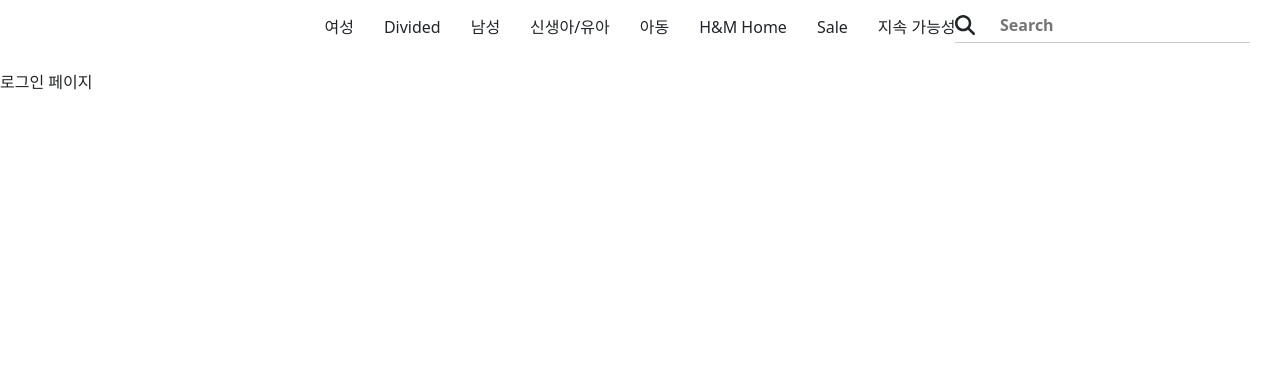
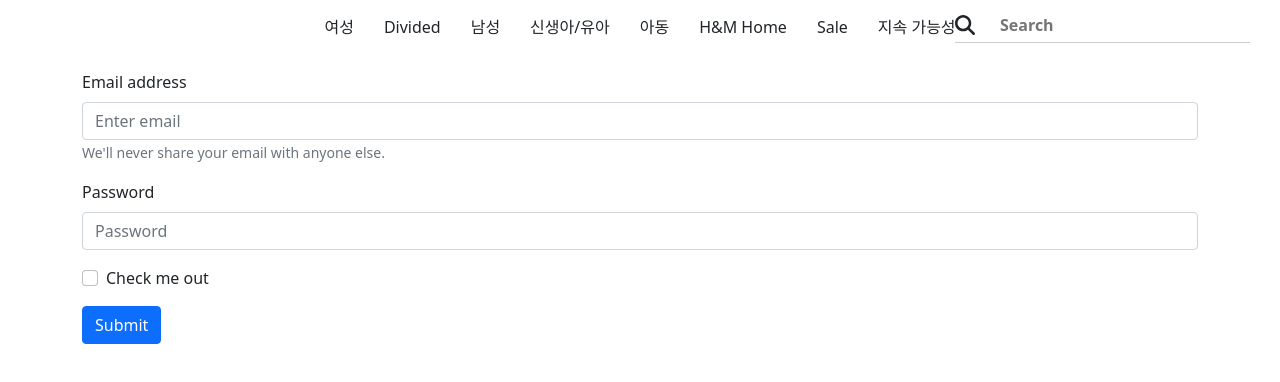
Before and after one commit to yunsungjoong/react-hnm-clone, a React (Create React App) app: page /login in a window 1280 px wide. Shown: the part 220-602 px from the top of the page. Built offline with nearby package versions, Linux system fonts and the light colour scheme.

Commit message:
로그인 페이지

```diff
--- a/src/page/Login.js
+++ b/src/page/Login.js
@@ -1,9 +1,33 @@
 import React from 'react';
-
+import Button from 'react-bootstrap/Button';
+import Form from 'react-bootstrap/Form';
+import Container from 'react-bootstrap/Container';
 const Login = () => {
     return (
         <div>
-            로그인 페이지
+            <Container>
+           <Form>
+
+            <Form.Group className="mb-3" controlId="formBasicEmail">
+                <Form.Label>Email address</Form.Label>
+                <Form.Control type="email" placeholder="Enter email" />
+                <Form.Text className="text-muted">
+                We'll never share your email with anyone else.
+                </Form.Text>
+            </Form.Group>
+
+            <Form.Group className="mb-3" controlId="formBasicPassword">
+                <Form.Label>Password</Form.Label>
+                <Form.Control type="password" placeholder="Password" />
+            </Form.Group>
+            <Form.Group className="mb-3" controlId="formBasicCheckbox">
+                <Form.Check type="checkbox" label="Check me out" />
+            </Form.Group>
+            <Button variant="primary" type="submit">
+                Submit
+            </Button>
+        </Form>
+        </Container>
         </div>
     );
 };
```
